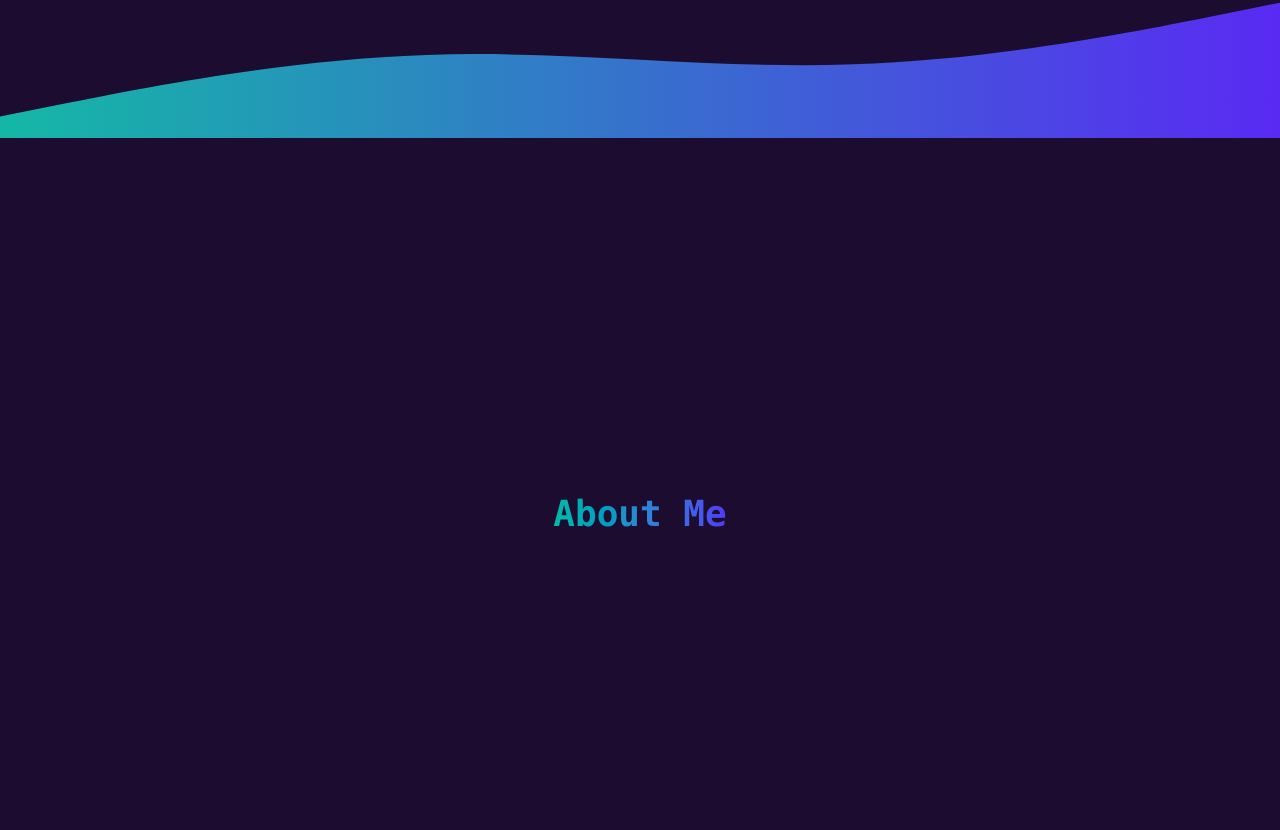
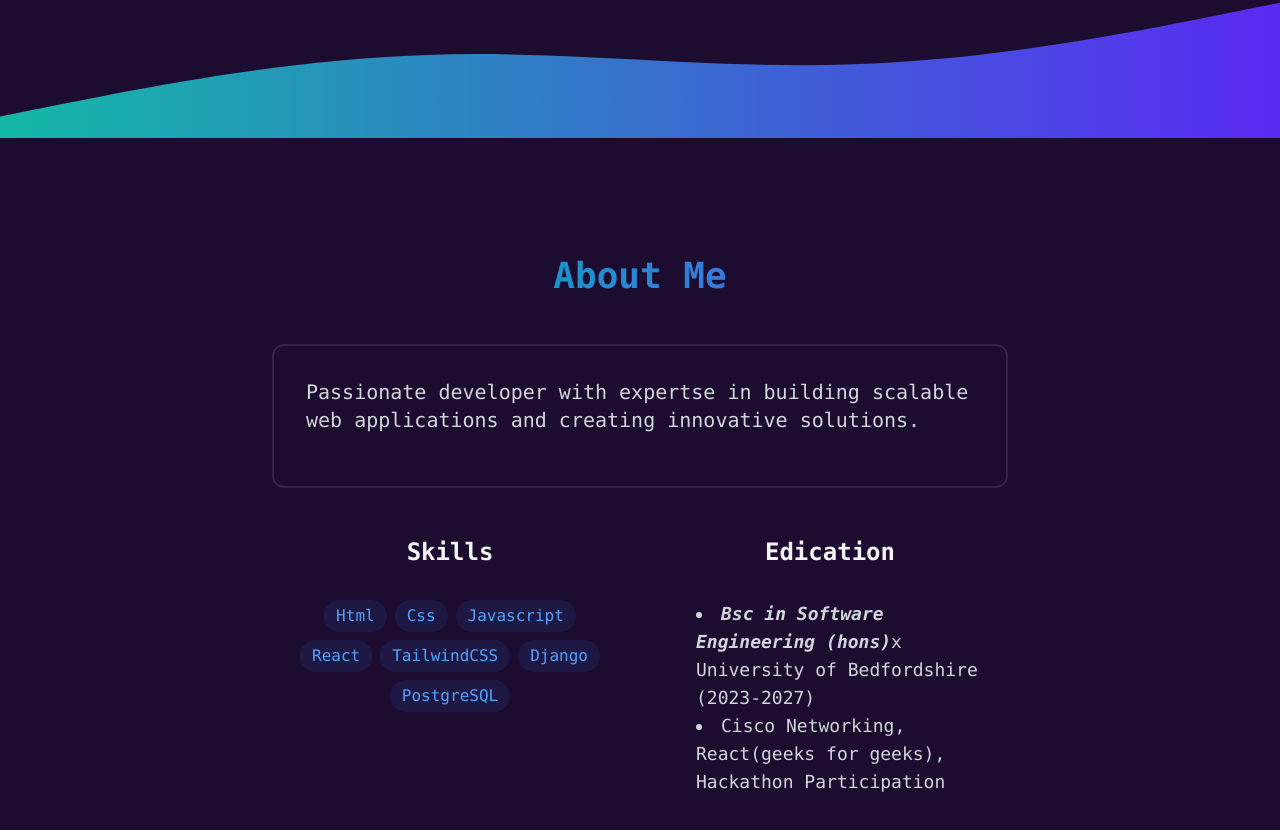
Before and after one commit to SugamShrestha677/portfolio, a React (Vite) app: page / in a window 1280 px wide. Shown: the part 662-1492 px from the top of the page. Built offline with nearby package versions, Linux system fonts and the light colour scheme.

Commit message:
maintained smooth scrolling features for home and about sections

```diff
--- a/src/Ui/Navbar.jsx
+++ b/src/Ui/Navbar.jsx
@@ -36,7 +36,7 @@ const Navbar = ({ isMenuOpen, setIsMenuOpen }) => {
                 About
               </a>
               <a
-                href="#projrect"
+                href="#project"
                 className="text-gray-300 text-lg hover:text-xl hover:text-white transition-all"
               >
                 Project
--- a/src/index.css
+++ b/src/index.css
@@ -5,6 +5,7 @@ html,body {
   font-family: Arial, Helvetica, sans-serif;
   background-color: #1C0D30;
   color: #f3f4f6;
+  scroll-behavior: smooth;
 }
 
 
--- a/src/sections/About.jsx
+++ b/src/sections/About.jsx
@@ -1,17 +1,60 @@
-import React from 'react'
+import React from "react";
 
 const About = () => {
+  const skills = [
+    "Html",
+    "Css",
+    "Javascript",
+    "React",
+    "TailwindCSS",
+    "Django",
+    "PostgreSQL",
+  ];
   return (
-    <section id='section' className='min-h-screen font-mono flex items-center justify-center py-20 '>
-      <div className='max-w-3xl mx-auto px-4'>
-        <h2 className='max-w-3xl text-4xl font-semibold mb-12 bg-gradient-to-r from-teal-500 to-indigo-600 bg-clip-text text-transparent text-center'>About Me</h2>
-        <div>
+    <section
+      id="about"
+      className="min-h-screen font-mono flex items-center justify-center py-20 "
+    >
+      <div className="max-w-3xl mx-auto px-4">
+        <h2 className="max-w-3xl text-4xl font-semibold mb-12 bg-gradient-to-r from-teal-500 to-indigo-600 bg-clip-text text-transparent text-center">
+          About Me
+        </h2>
+        <div className="p-8 mb-6 rounded-xl border-white/10 border-2 hover:-translate-y-1 transition-all ">
+          <p className="text-gray-300 mb-5 text-xl">
+            {" "}
+            Passionate developer with expertse in building scalable web
+            applications and creating innovative solutions.{" "}
+          </p>
+        </div>
+        <div className="grid grid-cols-1 md:grid-cols-2 gap-6 ">
+          <div className="rounded-xl p-6 hover:translate-y-1 transition-all">
+            <h3 className="text-2xl text-center font-bold mb-8">Skills</h3>
+            <div className="flex justify-center flex-wrap gap-2 ">
+              {
+                skills.map((skill,index)=>(
+                  <span key={index} className="bg-blue-500/10 text-blue-400 py-1 px-3 rounded-full text-balance hover:bg-blue-500/20 hover:shadow-[9_2px_8px_rgba(59,130,22.46,0.2)] transition">{skill}</span>
+                ))
+              }
+            </div>
+          </div>
 
+          <div className="p-6 hover:-translate-y-1 transition-all">
+              <h3 className="text-2xl text-center font-bold mb-8">Edication</h3>
+              <ul className="pl-5 list-disc list-inside text-lg text-gray-300">
+                <li>
+                    <strong><em>Bsc in Software Engineering (hons)</em></strong>
+                    x University of Bedfordshire (2023-2027)
+                </li>
+
+                <li>
+                  Cisco Networking, React(geeks for geeks), Hackathon Participation
+                </li>
+              </ul>
+          </div>
         </div>
       </div>
+    </section>
+  );
+};
 
-    </section>
-  )
-}
-
-export default About
+export default About;
```
